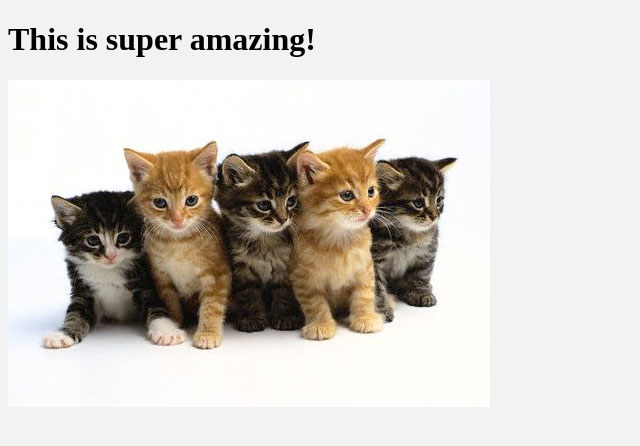
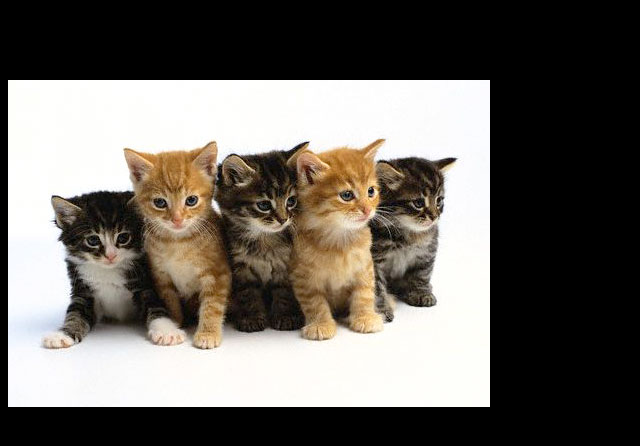
Before and after one commit to bobbypriam/super-amazing, a plain HTML site: page index.html in a window 1280 px wide. Shown: the whole page, without its empty margins (0-640 px from the left). Drawn offline with Linux system fonts and the light colour scheme.

Commit message:
change the background color to black and the "!" to "?"

```diff
--- a/index.html
+++ b/index.html
@@ -9,7 +9,7 @@
   </head>
   <body>
     <div class="main">
-      <h1>This is super amazing!</h1>
+      <h1>This is super amazing?</h1>
       <p><img src="kittens.jpg" alt="Kittens!" /></p>
     </div>
   </body>
--- a/main.css
+++ b/main.css
@@ -1,3 +1,3 @@
 body {
-  background-color: #f1f2f2;
+  background-color: #000000;
 }
```
